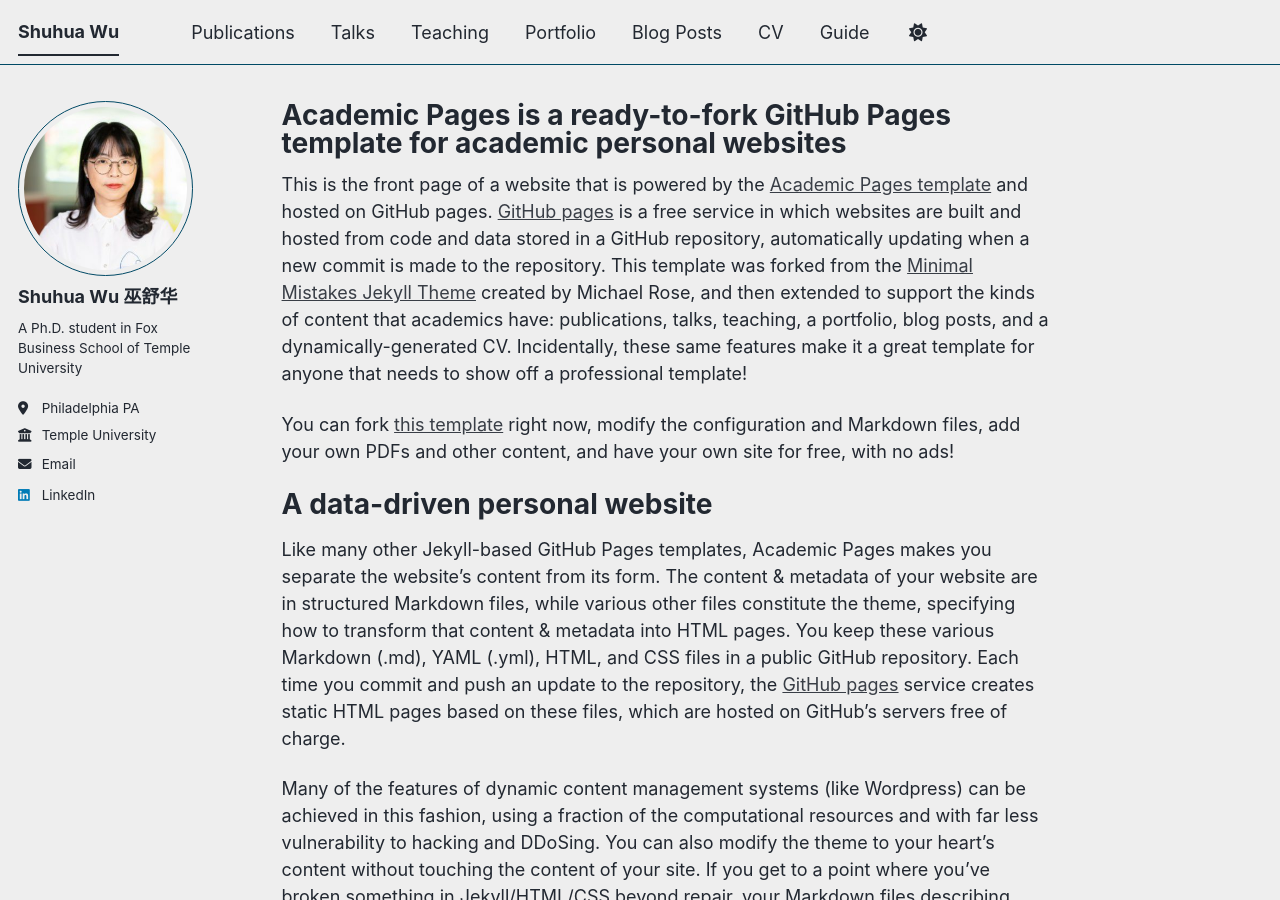
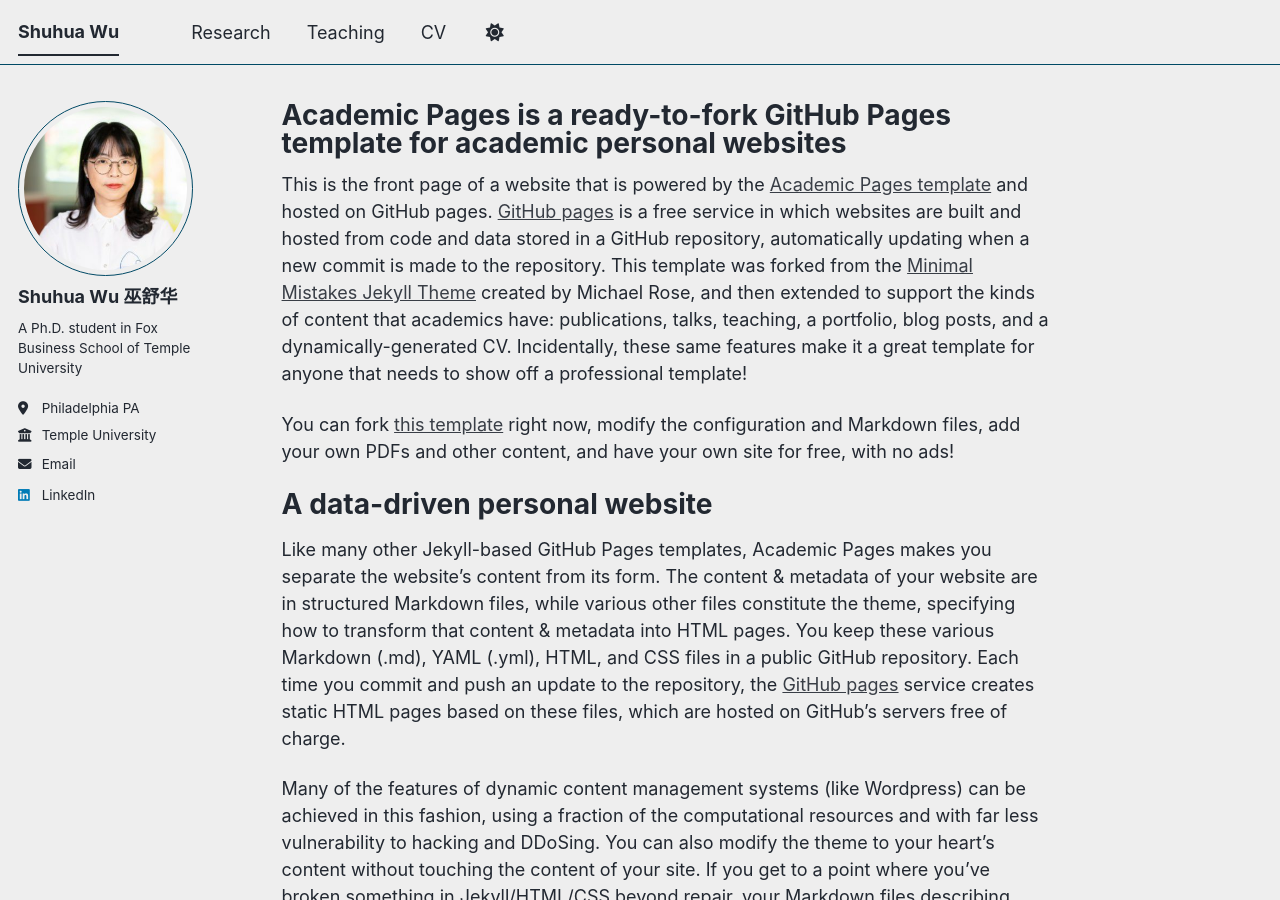
Before and after one commit to shuhuawu7/w, a Jekyll site: the page built from _pages/about.md, in a window 1280 px wide and 900 px high. Built offline with Jekyll 4.4.1, drawn with Linux system fonts in a browser that asks for light colours; a script bundle is joined from its source files by our own code; library files that are not in the unit come from our copies; some of the changed lines change nothing that is shown.

Commit message:
Update navigation.yml

```diff
--- a/_data/navigation.yml
+++ b/_data/navigation.yml
@@ -8,26 +8,26 @@
 #      Markdown formatted page while the second is generated using JSON.
 
 main:
-  - title: "Publications"
+  - title: "Research"
     url: /publications/
 
-  - title: "Talks"
-    url: /talks/
+  #- title: "Talks"
+  # url: /talks/
 
   - title: "Teaching"
     url: /teaching/
 
-  - title: "Portfolio"
-    url: /portfolio/
+  #- title: "Portfolio"
+   # url: /portfolio/
 
-  - title: "Blog Posts"
-    url: /year-archive/
+  #- title: "Blog Posts"
+  #  url: /year-archive/
 
   - title: "CV"
-    url: /cv/
+    url: /files/CV.pdf
 
   # - title: "CV"
   #   url: /cv-json/
 
-  - title: "Guide"
-    url: /markdown/
+ # - title: "Guide"
+ #   url: /markdown/
```
